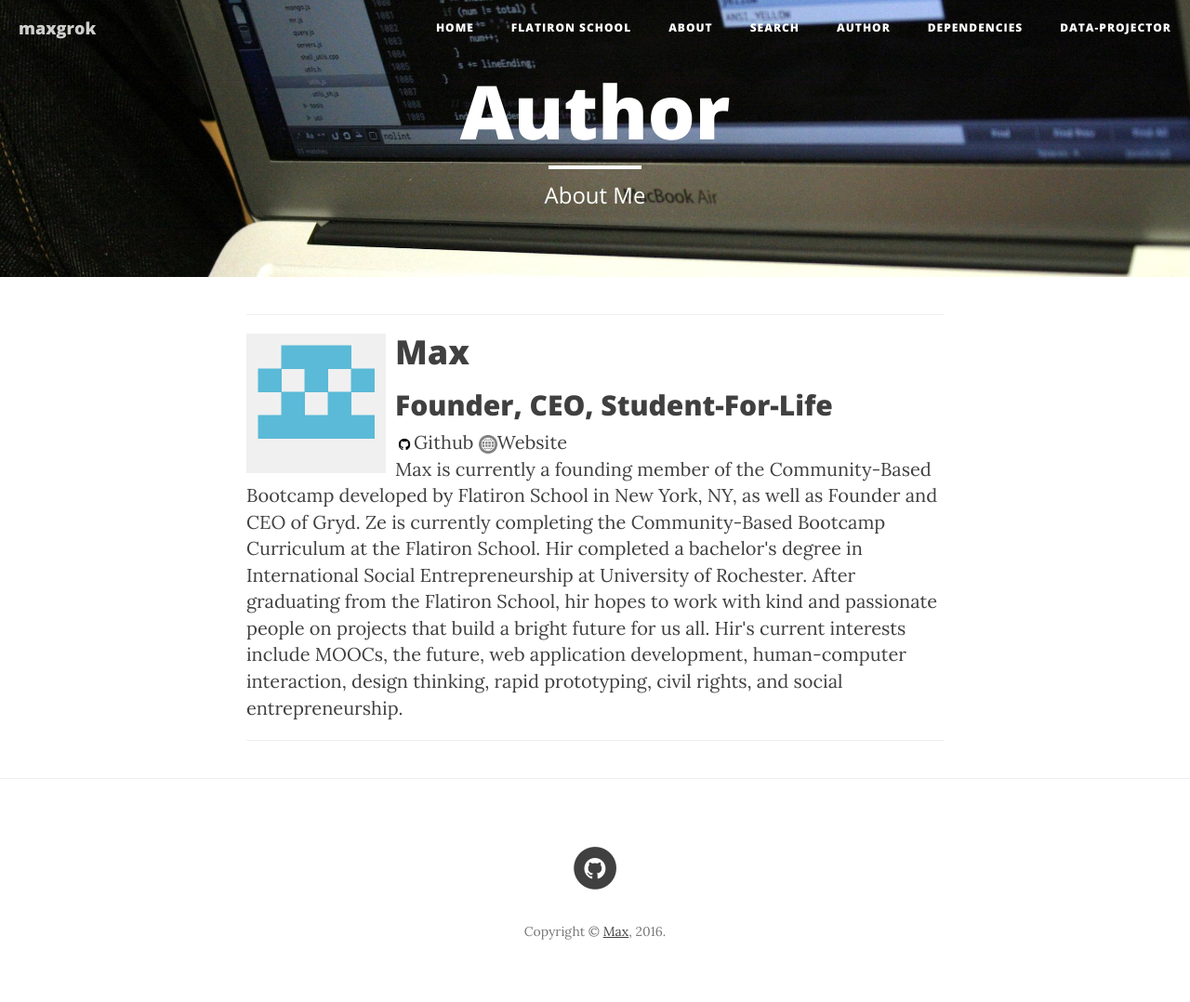
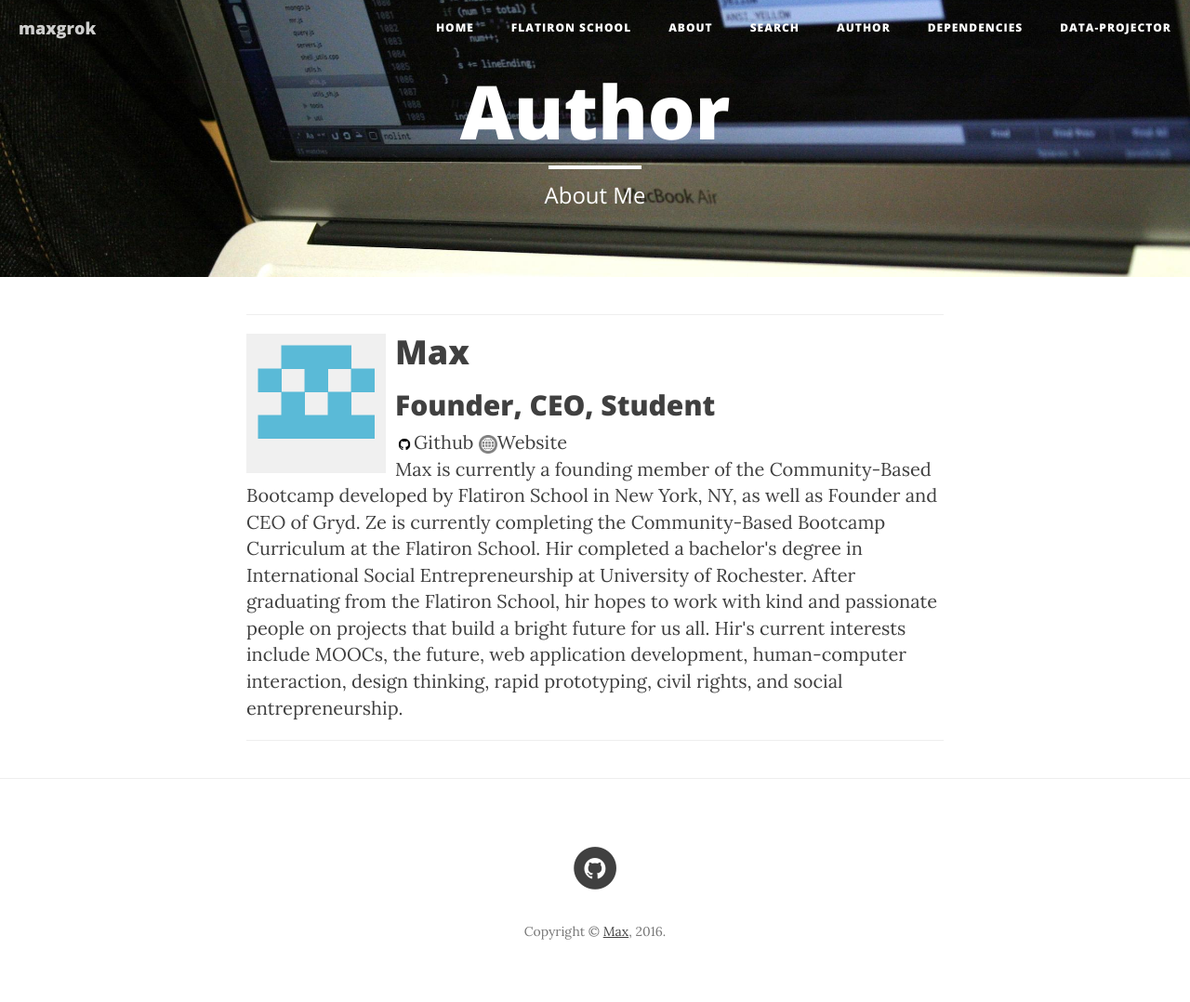
Before and after one commit to maxgrok/maxgrok.github.io_oldversion, a Jekyll site: the page built from members.html, in a window 1280 px wide. Shown: the whole page at 93% size. Built offline with Jekyll 4.4.1, drawn with Linux system fonts in a browser that asks for light colours; nearby versions of some CDN libraries.

```diff
--- a/_data/members.yml
+++ b/_data/members.yml
@@ -1,7 +1,7 @@
 # Members
 
 - name: Max
-  role: Founder, CEO, Student-For-Life
+  role: Founder, CEO, Student
   img: "../img/avatar.png"
   github: maxgrok
   bio: Max is currently a founding member of the Community-Based Bootcamp developed by <a href="http://www.flatironschool.com/">Flatiron School</a> in New York, NY, as well as Founder and CEO of <a href="http://www.grydit.com/">Gryd</a>. Ze is currently completing the Community-Based Bootcamp Curriculum at the Flatiron School. Hir completed a bachelor's degree in International Social Entrepreneurship at <a href="http://www.rochester.edu/">University of Rochester</a>. After graduating from the Flatiron School, hir hopes to work with kind and passionate people on projects that build a bright future for us all. Hir's current interests include MOOCs, the future, web application development, human-computer interaction, design thinking, rapid prototyping, civil rights, and social entrepreneurship.
```
